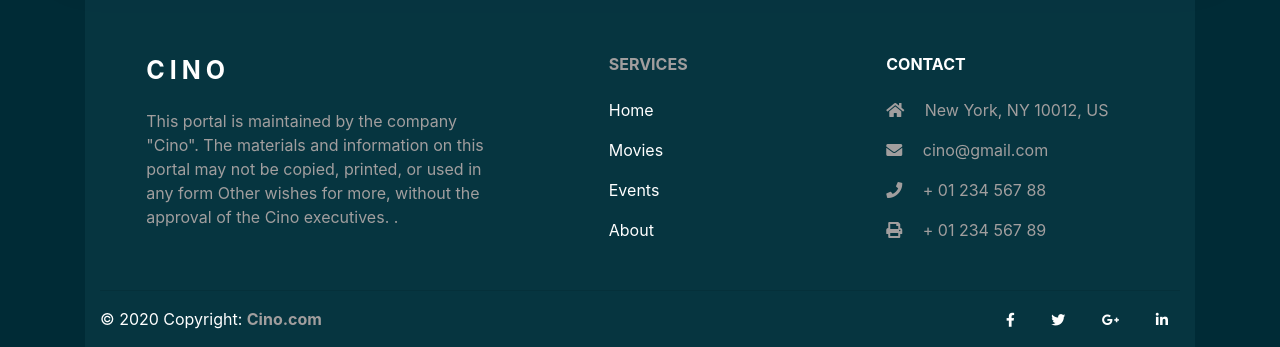
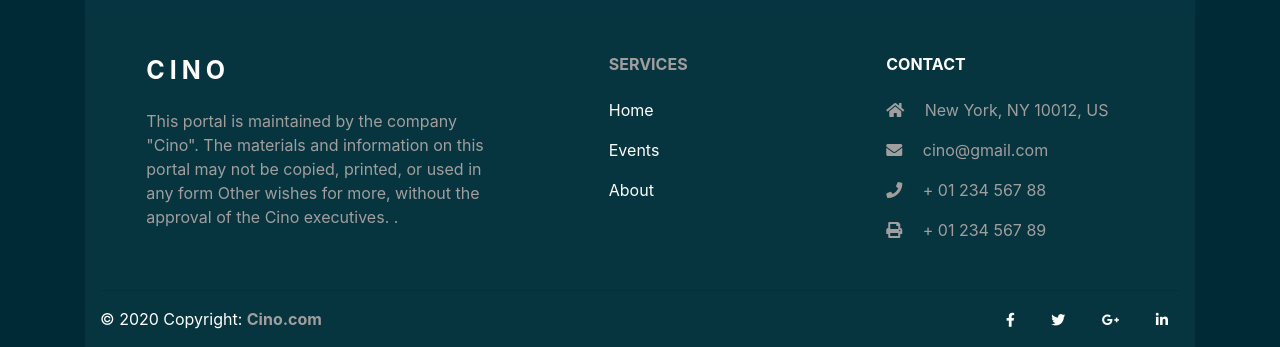
Before and after one commit to AlbeseMatoshi/GroupProject-CodingDojo, a Django app: page / in a window 1280 px wide. Shown: the part 635-982 px from the top of the page. Run offline with Django 3.2, Linux system fonts and the light colour scheme; data that the repository does not hold is empty; some libraries are stand-ins or nearby versions.

Commit message:
Fixed the footer links, Events page and Management forms design

```diff
--- a/app_one/templates/includes/navbar.html
+++ b/app_one/templates/includes/navbar.html
@@ -10,7 +10,7 @@
                         <a class="nav-link" href="/">Home <span class="sr-only">(current)</span></a>
                   </li>
                   <li class="nav-item">
-                        <a class="nav-link" href="#">Events</a>
+                        <a class="nav-link" href="/events">Events</a>
                   </li>
                   <li class="nav-item">
                         <a class="nav-link" href="#">About</a>
--- a/app_one/templates/index.html
+++ b/app_one/templates/index.html
@@ -108,10 +108,10 @@
                     <hr class="w-100 clearfix d-md-none">
                     <div class="col-md-3 col-lg-2 col-xl-2 mx-auto mt-3">
                         <h6 class="text-uppercase mb-4 font-weight-bold" style="color: #a19e9e">Services</h6>
-                        <p><a href="#!" class="text-white">Home</a></p>
-                        <p><a href="#!" class="text-white">Movies</a></p>
-                        <p><a href="#!" class="text-white">Events</a></p>
-                        <p><a href="#!" class="text-white">About</a></p>
+                        <p><a href="/" class="text-white">Home</a></p>
+{#                        <p><a href="/movies" class="text-white">Movies</a></p>#}
+                        <p><a href="/events" class="text-white">Events</a></p>
+                        <p><a href="/about" class="text-white">About</a></p>
                     </div>
                     <hr class="w-100 clearfix d-md-none">
                     <div class="col-md-4 col-lg-3 col-xl-3 mx-auto mt-3">
```
Also changed, not shown: app_one/templates/base.html (+4 -4 lines), static/images/OpenNight_oZM9B1V.jpg (added), static/images/images/OpenNight_Wb92pjW.jpg (added).
